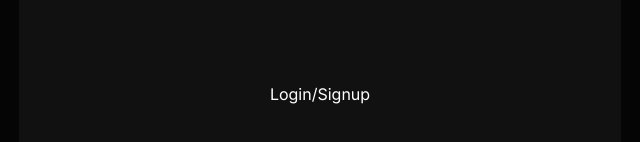
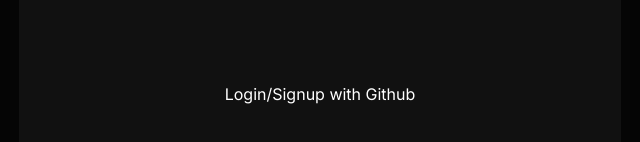
Before and after one commit to harshtohai/TechSlangs, a Next.js app: page /auth in a window 1280 px wide. Shown: the part 310-452 px from the top of the page, without its empty margins (320-960 px from the left). Built offline with nearby package versions, Linux system fonts and the light colour scheme.

Commit message:
UI changes

```diff
--- a/src/app/auth/page.tsx
+++ b/src/app/auth/page.tsx
@@ -8,8 +8,7 @@
     return(
         <main className="flex h-full w-full justify-center bg-secbg">
             <div className="w-[47%] h-full flex justify-evenly items-center bg-pribg hover:border-[1px] border-0 border-text ">
-                <i className="fa fa-github text-[24px] color-white" ></i>
-                <button className="w-full h-[3rem] mt-2 flex items-center rounded-[4px] justify-center" onClick={()=>{signIn('github')}}>Login/Signup</button>
+                <button className="w-[50%] h-[3rem] mt-2 flex items-center rounded-[4px] justify-center" onClick={()=>{signIn('github')}}>Login/Signup with Github</button>
             </div>
         </main>
     )
--- a/src/components/buttons.tsx
+++ b/src/components/buttons.tsx
@@ -4,12 +4,13 @@
 import { upVoteWord,downVoteWord,deleteWord,deDownVoteWord,deUpVoteWord, fromDownToUp, fromUpToDown} from "@/lib/db_functions"
 
 
-interface Button {svg:ReactNode,id:string, count:number|null,className?:string,state?:boolean|undefined|null,voteState?:boolean|undefined|null,stateUpdate?:any,countUpdate?:any,buttonType?:string, changeCount?:number, alterCountUpdate?:any}
+interface Button {svg:ReactNode,id:string, count:number|null,className?:string,state?:boolean|undefined|null,voteState?:boolean|undefined|null,stateUpdate?:any,countUpdate?:any,buttonType?:string, changeCount?:number, alterCountUpdate?:any,sessionid?:string|undefined}
 
-export default function Button({className="",svg,id ,count,state,stateUpdate,countUpdate,changeCount,buttonType,voteState,alterCountUpdate}:Button){
+export default function Button({className="",svg,id ,count,state,stateUpdate,countUpdate,changeCount,buttonType,voteState,alterCountUpdate,sessionid}:Button){
     return(
             <button onClick={async ()=>{
                 if (buttonType == 'UpVote'){
+                    if (sessionid == undefined ) return
                     switch (voteState) {
                         case true:
                             deUpVoteWord(id)
@@ -24,6 +25,7 @@
                 }
 
                 if(buttonType == 'DownVote'){
+                    if (sessionid == undefined ) return
                     switch(voteState){
                         case true:
                             fromUpToDown(id)
--- a/src/components/buttonsGroup.tsx
+++ b/src/components/buttonsGroup.tsx
@@ -61,6 +61,7 @@
             countUpdate={updateUpcount}
             alterCountUpdate={updateDownCount}
             stateUpdate={updateVote}
+            sessionid={sessionUserId}
             state={votestate ? undefined : true}
 
           />
@@ -74,6 +75,7 @@
             countUpdate={updateDownCount}
             alterCountUpdate = {updateUpcount}
             stateUpdate={updateVote}
+            sessionid={sessionUserId}
             state={votestate == false ? null : false}
           />
 
```
